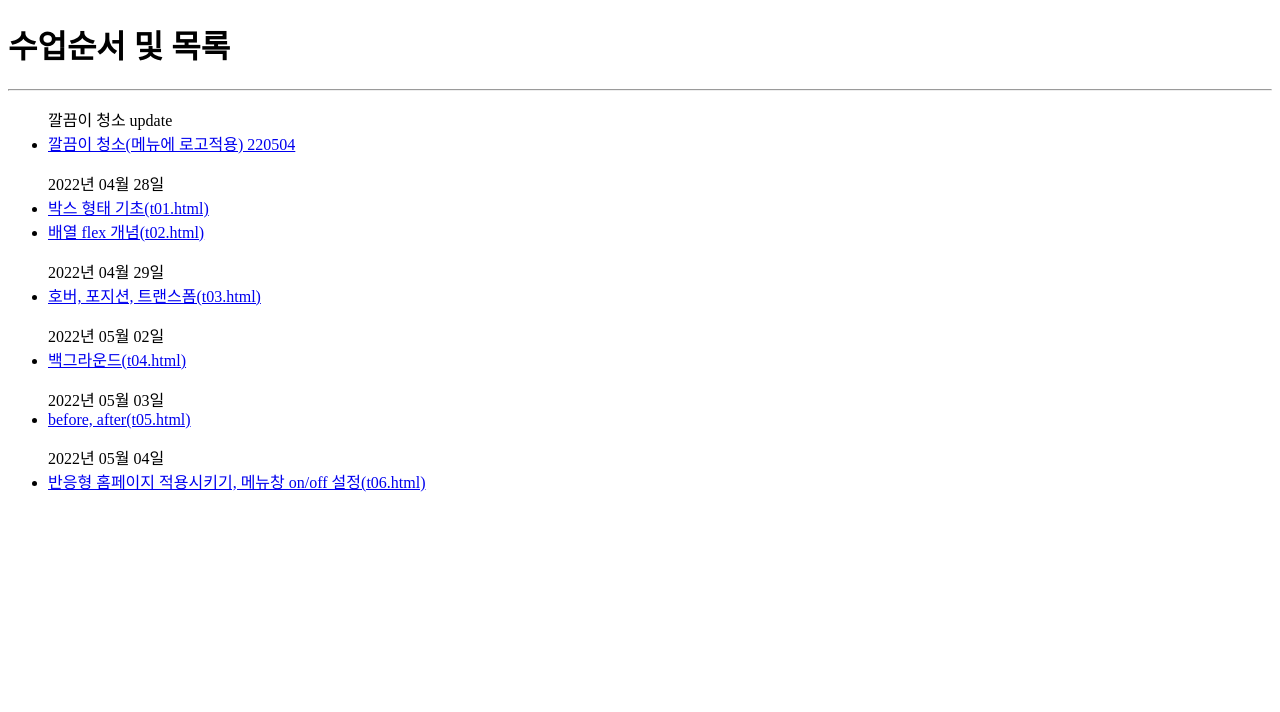
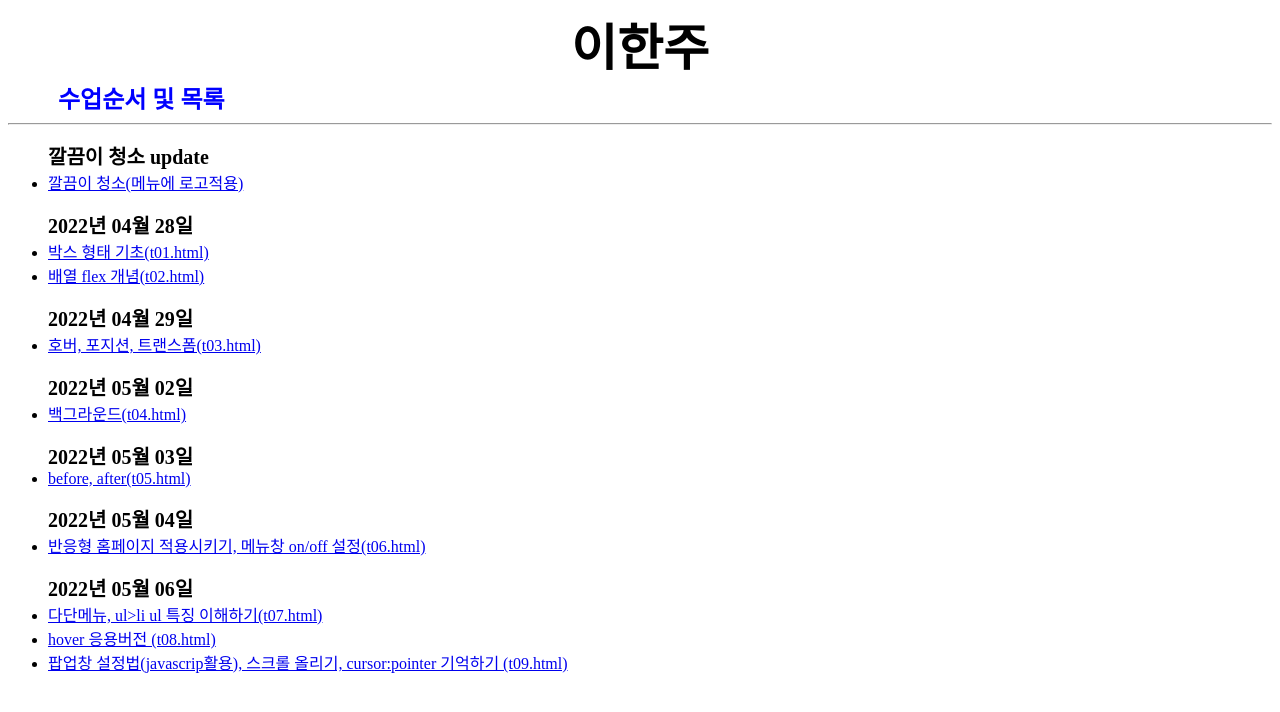
Before and after one commit to hanju0402/hanju0402.github.io, a plain HTML site: page index.html in a window 1280 px wide. Drawn offline with Linux system fonts and the light colour scheme.

Commit message:
index  (+ t07, t08, t09)  - 22/05/06

```diff
--- a/index.html
+++ b/index.html
@@ -6,19 +6,43 @@
     <meta http-equiv="X-UA-Compatible" content="IE=edge">
     <meta name="viewport" content="width=device-width, initial-scale=1.0">
     <title>Document</title>
+<style>
+    .header .container h1 {
+        text-align: center;
+        font-size: 50px;
+        margin: 0 0 0 0;
+    }
+
+
+   .header .container h2{
+       color: blue;
+       margin: 0 0 0 50px ;
+
+    }
+
+    ul>span {
+        font-size: 20px;
+    }
+</style>
 </head>
 <body>
-    <h1>수업순서 및 목록</h1>
-
+    <header class="header">
+        <div class="container">
+            <h1>
+                이한주
+            </h1>
+    <h2> 수업순서 및 목록</h2>
+</div>
+</header>
     <hr>
 
-   <ul> 깔끔이 청소 update
+   <ul> <span><strong>깔끔이 청소 update</strong></span>
 
     <li>
-        <a href="./trn01/index.html" target="_blank">깔끔이 청소(메뉴에 로고적용) 220504</a>
+        <a href="./trn01/index.html" target="_blank">깔끔이 청소(메뉴에 로고적용) </a>
     </li>
     </ul>
-    <ul> 2022년 04월 28일
+    <ul> <span><strong>2022년 04월 28일</strong></span>
         <li>
             <a href="t01.html" target="_blank">박스 형태 기초(t01.html)</a>
         </li>
@@ -26,25 +50,36 @@
             <a href="t02.html" target="_blank">배열 flex 개념(t02.html)</a>
         </li>
    </ul>
-   <ul> 2022년 04월 29일
+   <ul> <span><strong>2022년 04월 29일</strong></span>
         <li>
             <a href="t03.html" target="_blank">호버, 포지션, 트랜스폼(t03.html)</a>
         </li>
     </ul>
-    <ul> 2022년 05월 02일
+    <ul> <span><strong>2022년 05월 02일</strong></span>
         <li>
             <a href="t04.html" target="_blank">백그라운드(t04.html)</a>
         </li>
     </ul>
-    <ul>   2022년 05월 03일
+    <ul>   <span><strong>2022년 05월 03일</strong></span>
         <li>
             <a href="t05.html" target="_blank">before, after(t05.html)</a>
         </li>
         </ul>
-        <ul> 2022년 05월 04일
+        <ul> <span><strong>2022년 05월 04일</strong></span>
         <li>
             <a href="t06.html" target="_blank">반응형 홈페이지 적용시키기, 메뉴창 on/off 설정(t06.html)</a>
         </li>
     </ul>
+        <ul> <span><strong>2022년 05월 06일</strong></span>
+        <li>
+            <a href="t07.html" target="_blank">다단메뉴, ul>li ul 특징 이해하기(t07.html)</a>
+        </li>
+        <li>
+            <a href="t08.html" target="_blank">hover 응용버전 (t08.html)</a>
+        </li>
+        <li>
+            <a href="t09.html" target="_blank">팝업창 설정법(javascrip활용), 스크롤 올리기, cursor:pointer 기억하기 (t09.html)</a>
+        </li>
+    </ul>
 </body>
 </html>
```
